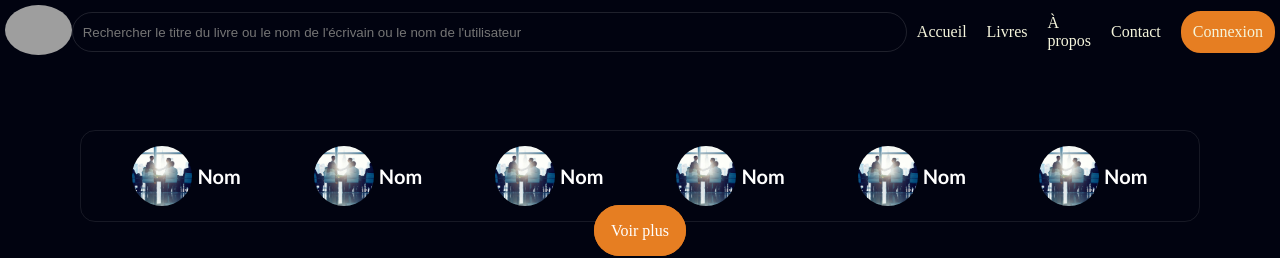
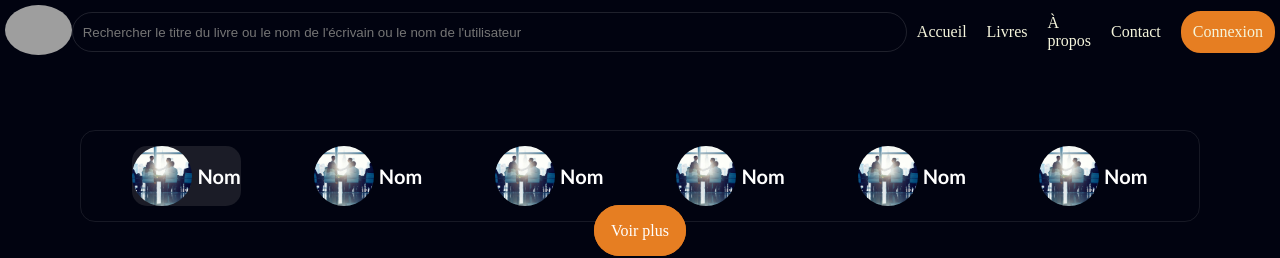
Before and after one commit to KiadyNirina/Bookly, a Vue app in the folder Frontend/: page /biblio in a window 1280 px wide. In both pictures the pointer is over the link 186 px from the left and 176 px from the top of the page. Shown: the top 258 px of the page. Built offline with nearby package versions, Linux system fonts and the light colour scheme; grey boxes are pictures that could not be loaded.

Commit message:
Frontend: edit biblio file design

```diff
--- a/Frontend/src/components/UserLogged/Biblio.vue
+++ b/Frontend/src/components/UserLogged/Biblio.vue
@@ -205,6 +205,11 @@ export default {
     align-items: center;
     text-decoration: none;
     color: white;
+    transition: 0.2s;
+}
+.content-page .users .user:hover {
+    background-color: rgba(128, 128, 128, 0.202);
+    border-radius: 15px;
 }
 .content-page .users .user img{
     height: 60px;
```
